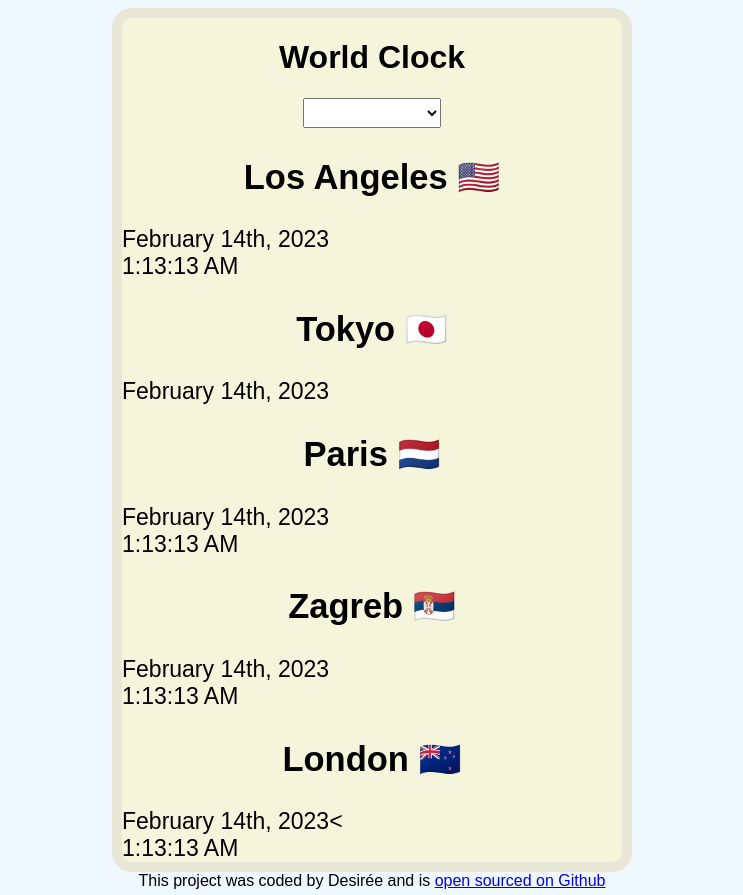
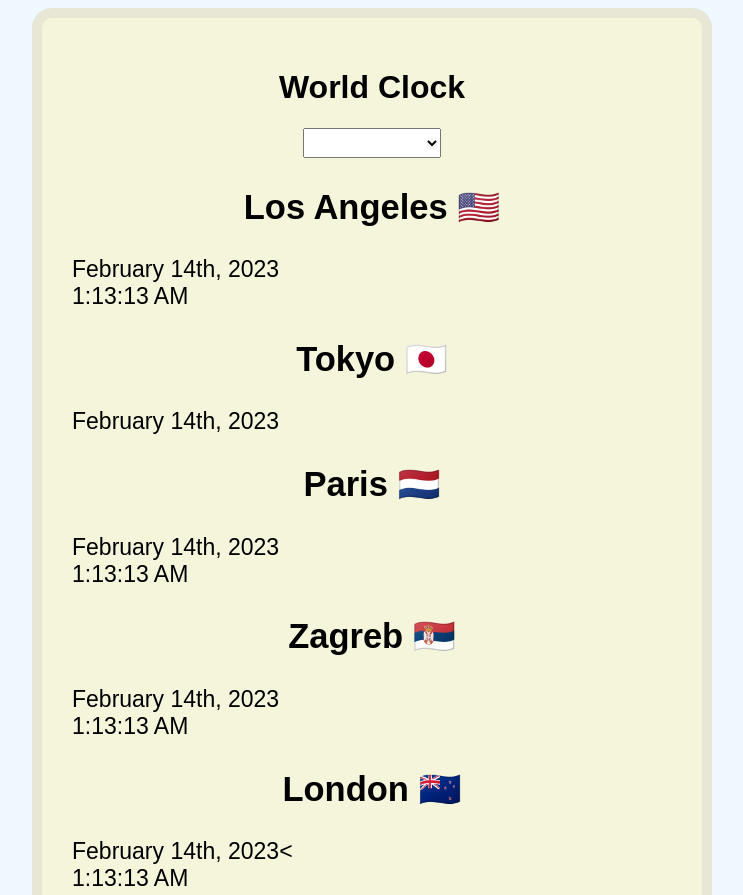
Before and after one commit to CookieCutter13/world-clock, a plain HTML site: page index.html in a window 1280 px wide. Shown: the top 895 px of the page, without its empty margins (268-1011 px from the left). Drawn offline with nearby package versions, Linux system fonts and the light colour scheme.

Commit message:
Update style.css

```diff
--- a/src/style.css
+++ b/src/style.css
@@ -19,9 +19,10 @@ display: block;
 }
 .container{
   background-color: beige;
+  padding: 30px;
   display: block;
   margin: 0 auto;
- max-width: 500px;
+ max-width: 600px;
   border: 10px solid rgba(180, 177, 188, 0.2);
 border-radius: 20px;
 }
```
